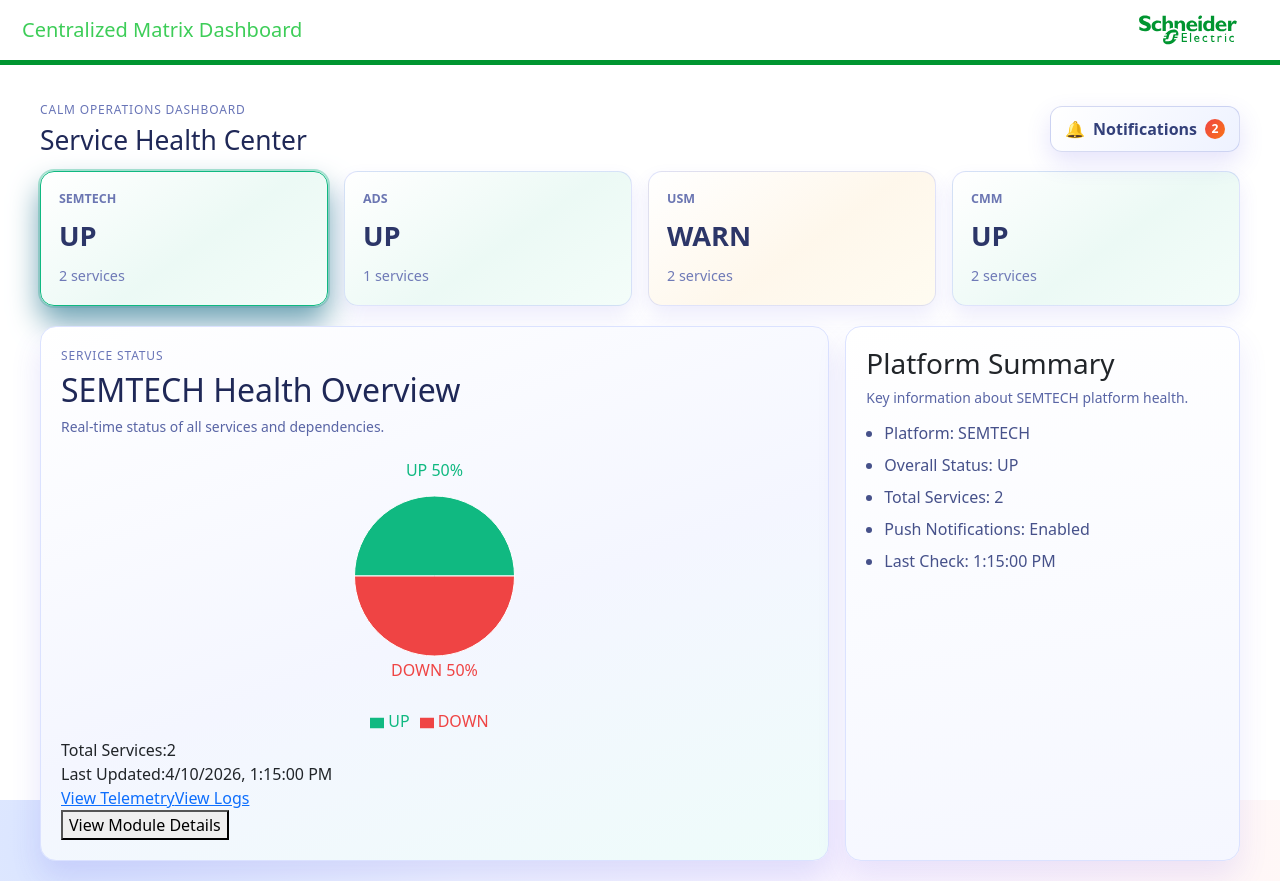
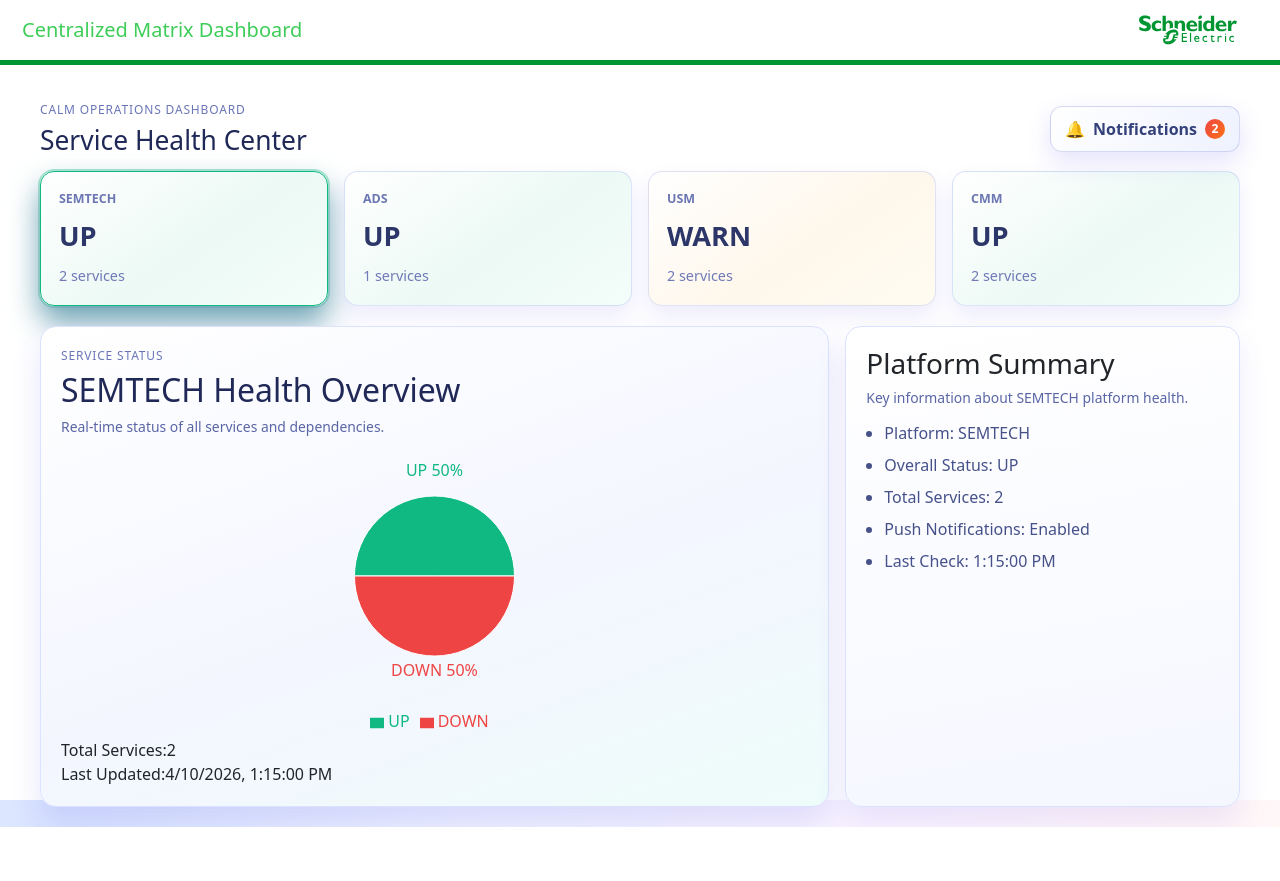
Before and after one commit to AtulPatle123/sc-dashboard, a React (Create React App) app: page / in a window 1280 px wide. After the commit the page ends 827 px from the top, so only its background shows below. Built offline with nearby package versions, Linux system fonts and the light colour scheme.

Commit message:
code optimization

```diff
--- a/src/App.tsx
+++ b/src/App.tsx
@@ -116,8 +116,11 @@
                 }
                 onGraphMouseEnter={() => setIsGraphHovered(true)}
                 onGraphMouseLeave={() => setIsGraphHovered(false)}
-                onViewDetails={() => {
-                  setSelectedModule(selected?.modules[0] || "");
+                onNavigateToDetails={(platform) => {
+                  const selectedPlatform = data.find(
+                    (item) => item.platform === platform,
+                  );
+                  setSelectedModule(selectedPlatform?.modules[0] || "");
                   setScreen("details");
                 }}
               />
--- a/src/components/HomeLayout.tsx
+++ b/src/components/HomeLayout.tsx
@@ -2,7 +2,6 @@
 import { MetricsGrid } from "./MetricsGrid";
 import { HealthMetricsGraph } from "./HealthMetricsGraph";
 import { PlatformSummary } from "./PlatformSummary";
-import { PlatformLinks } from "./PlatformLinks";
 import type { PlatformHealth, MetricKey } from "../models/dashboard";
 
 interface HomeLayoutProps {
@@ -14,7 +13,7 @@
   onMetricClick: (platform: string) => void;
   onGraphMouseEnter: () => void;
   onGraphMouseLeave: () => void;
-  onViewDetails: () => void;
+  onNavigateToDetails: (platform: string) => void;
 }
 
 export const HomeLayout: React.FC<HomeLayoutProps> = ({
@@ -26,7 +25,7 @@
   onMetricClick,
   onGraphMouseEnter,
   onGraphMouseLeave,
-  onViewDetails,
+  onNavigateToDetails,
 }) => {
   return (
     <>
@@ -34,6 +33,7 @@
         data={data}
         activeMetric={activeMetric}
         onMetricClick={(platform) => onMetricClick(platform as MetricKey)}
+        onNavigateToDetails={(platform) => onNavigateToDetails(platform as MetricKey)}
       />
 
       <section className="home-layout">
@@ -54,14 +54,6 @@
             onMouseEnter={onGraphMouseEnter}
             onMouseLeave={onGraphMouseLeave}
           />
-
-          <PlatformLinks selected={selected} />
-
-          <div className="platform-actions">
-            <button className="view-details-button" onClick={onViewDetails}>
-              View Module Details
-            </button>
-          </div>
         </section>
 
         <PlatformSummary selected={selected} />
--- a/src/components/MetricsGrid.tsx
+++ b/src/components/MetricsGrid.tsx
@@ -7,12 +7,14 @@
   data: PlatformHealth[];
   activeMetric: string;
   onMetricClick: (platform: string) => void;
+  onNavigateToDetails: (platform: string) => void;
 }
 
 export const MetricsGrid: React.FC<MetricsGridProps> = ({
   data,
   activeMetric,
   onMetricClick,
+  onNavigateToDetails,
 }) => {
   return (
     <section className="metrics-grid">
@@ -20,7 +22,10 @@
         <button
           key={metric.platform}
           className={`metric-card ${metric.platform === activeMetric ? "active" : ""}`}
-          onClick={() => onMetricClick(metric.platform)}
+          onClick={() => {
+            onMetricClick(metric.platform);
+            onNavigateToDetails(metric.platform);
+          }}
           style={
             {
               "--accent": getStatusColor(metric.overallStatus),
```
